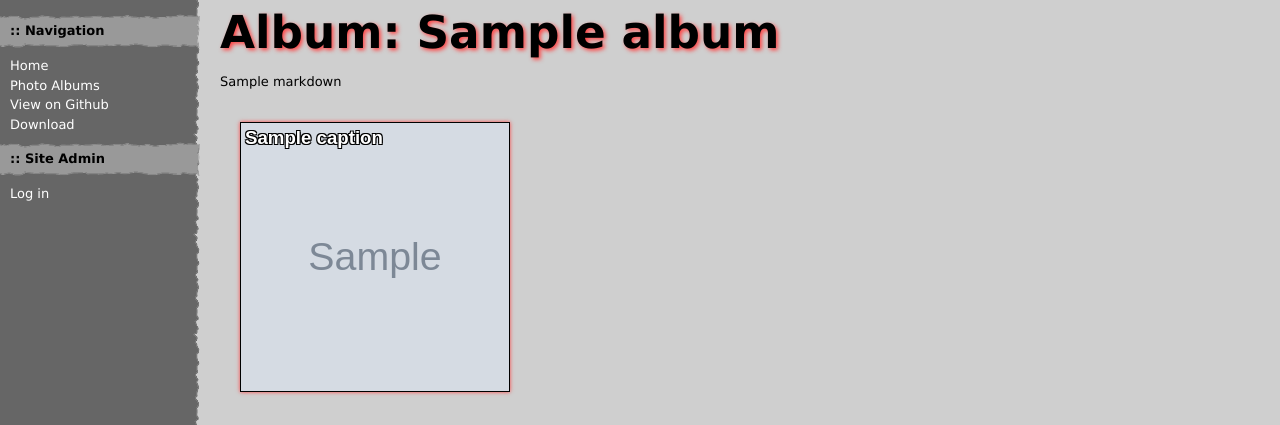
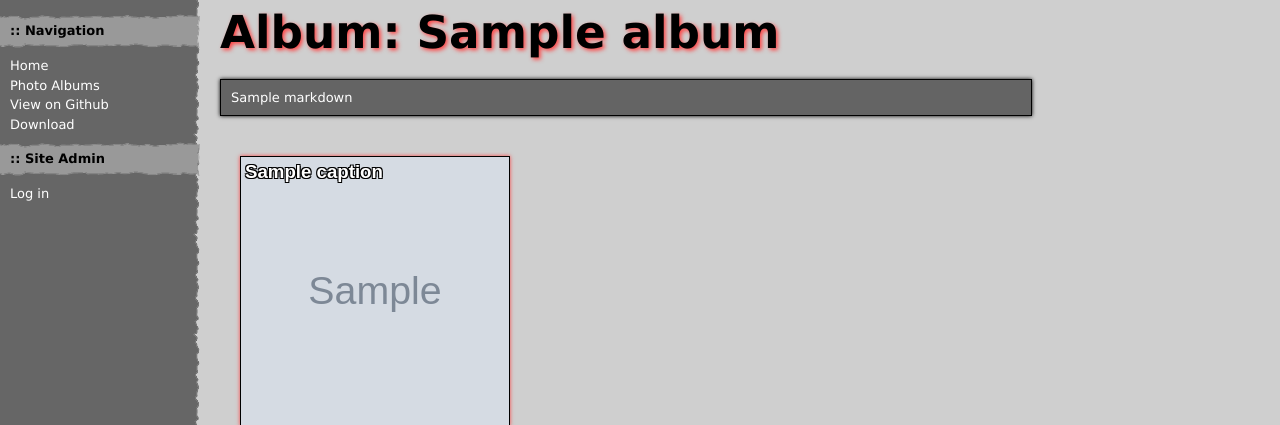
Before and after one commit to kirsle/rophako, a Flask app: template rophako/modules/photo/templates/photos/album.html in a window 1280 px wide. Shown: the part 174-599 px from the top of the page. Run offline with Flask 2, Linux system fonts and the light colour scheme; the template is opened without the code that fills it: most values are stand-ins (such as "Sample title", 1, 10 or a date in 2020); grey boxes marked "Sample" are stand-in pictures; parts of the project's set-up code (start-up, migrations or seed data) failed here and were passed over; some libraries are stand-ins or nearby versions.

Commit message:
Format album description like a photo description

```diff
--- a/rophako/modules/photo/templates/photos/album.html
+++ b/rophako/modules/photo/templates/photos/album.html
@@ -5,7 +5,7 @@
 <h1>Album: {{ album }}</h1>
 
 {% if markdown %}
-    {{ markdown|safe }}<p>
+    <div class="photo-description">{{ markdown|safe }}</div><p>
 {% endif %}
 
 {% if album_info["format"] == "vertical" %}
```
